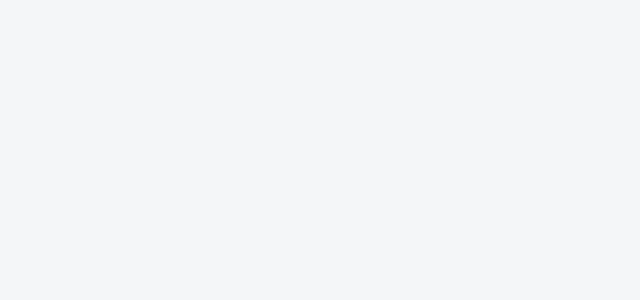
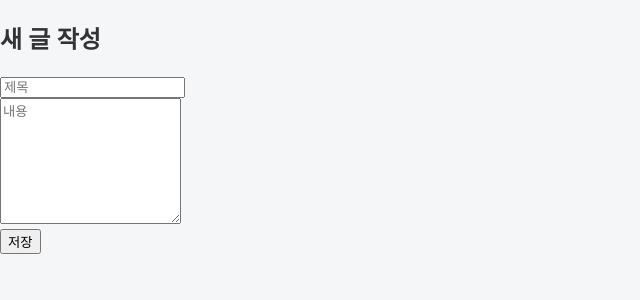
Before and after one commit to 6ReactTeamproject/test, a React (Vite) app: page /write in a window 1280 px wide. Before the commit this address had no page. Shown: the top 300 px of the page, without its empty margins (0-640 px from the left). Built offline with nearby package versions, Linux system fonts and the light colour scheme.

Commit message:
수정버튼 입력 시 수정페이지로 이동

```diff
--- a/db.json
+++ b/db.json
@@ -75,7 +75,7 @@
       "title": "첫 게시글입니다!",
       "content": "안녕하세요. 첫 글이에요.",
       "createdAt": "2025-05-22",
-      "views": 1
+      "views": 4
     },
     {
       "id": "2",
@@ -91,7 +91,7 @@
       "postId": 1,
       "userId": 4,
       "text": "축하드립니다!",
-      "likes": 1,
+      "likes": 2,
       "createdAt": "2025-05-22"
     },
     {
@@ -99,7 +99,7 @@
       "postId": 1,
       "userId": 2,
       "text": "잘 보고 갑니다~",
-      "likes": 4,
+      "likes": 5,
       "createdAt": "2025-05-23"
     },
     {
@@ -126,7 +126,7 @@
     {
       "postId": 1,
       "userId": 3,
-      "text": "ㅁㄴㅇㄹ",
+      "text": "123",
       "id": 6
     }
   ],
--- a/src/AppRouter.jsx
+++ b/src/AppRouter.jsx
@@ -9,6 +9,8 @@ import Login from "./components/Login/Login.jsx";
 import Home from "./Home.jsx";
 import PostDetail from "./pages/PostDetail";
 import Signup from "./components/Login/Signup.jsx";
+// import WritePost
+import WritePost from "./pages/WritePost.jsx";
 
 export default function AppRouter() {
   return (
@@ -22,6 +24,8 @@ export default function AppRouter() {
       {/* <Route path="/team" element={<TeamIntro />} /> */}
       <Route path="/board" element={<PostBoard />} />
       <Route path="/posts/:id" element={<PostDetail />} />
+      <Route path="/write" element={<WritePost />} />
+      <Route path="/edit/:id" element={<WritePost />} />
     </Routes>
   );
 }
--- a/src/pages/WritePost.jsx
+++ b/src/pages/WritePost.jsx
@@ -1,6 +1,6 @@
 import React, { useEffect, useState } from "react";
 import { useParams, useNavigate } from "react-router-dom";
-import PostForm from "../components/PostForm";
+import PostForm from "../components/Board/PostForm";
 
 const WritePost = () => {
   const { id } = useParams(); // 수정이면 id 존재
```
